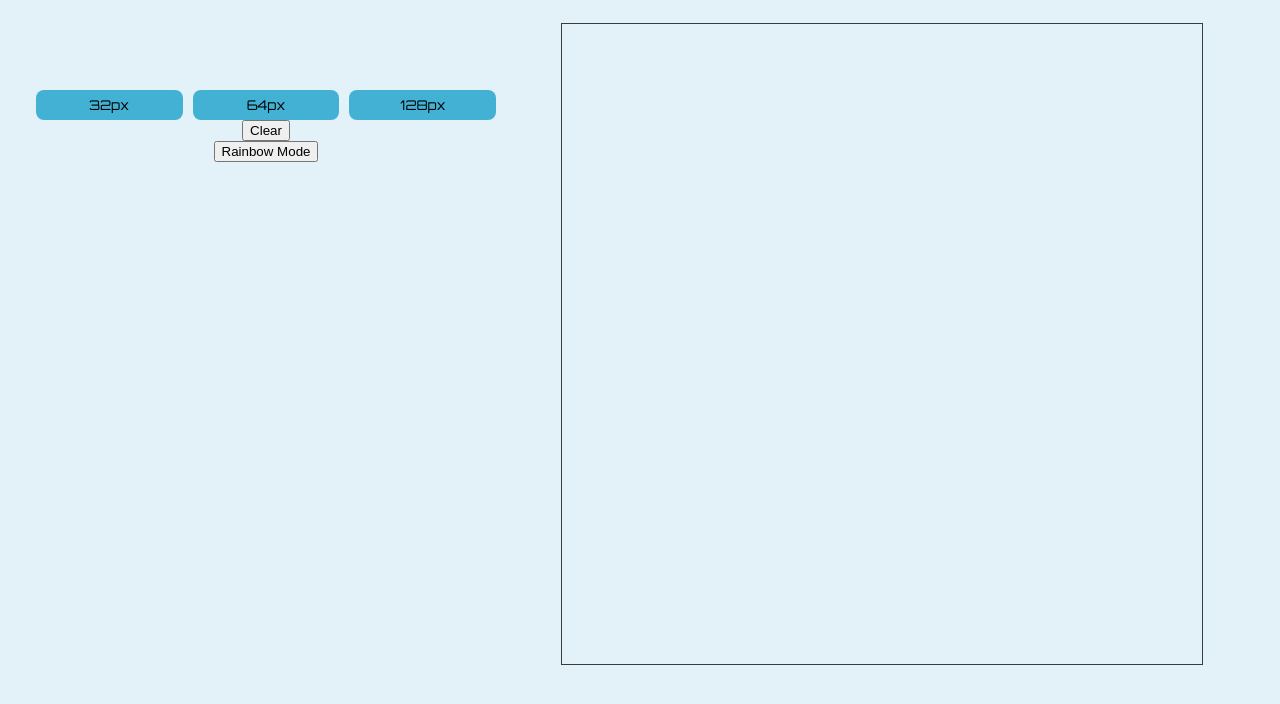
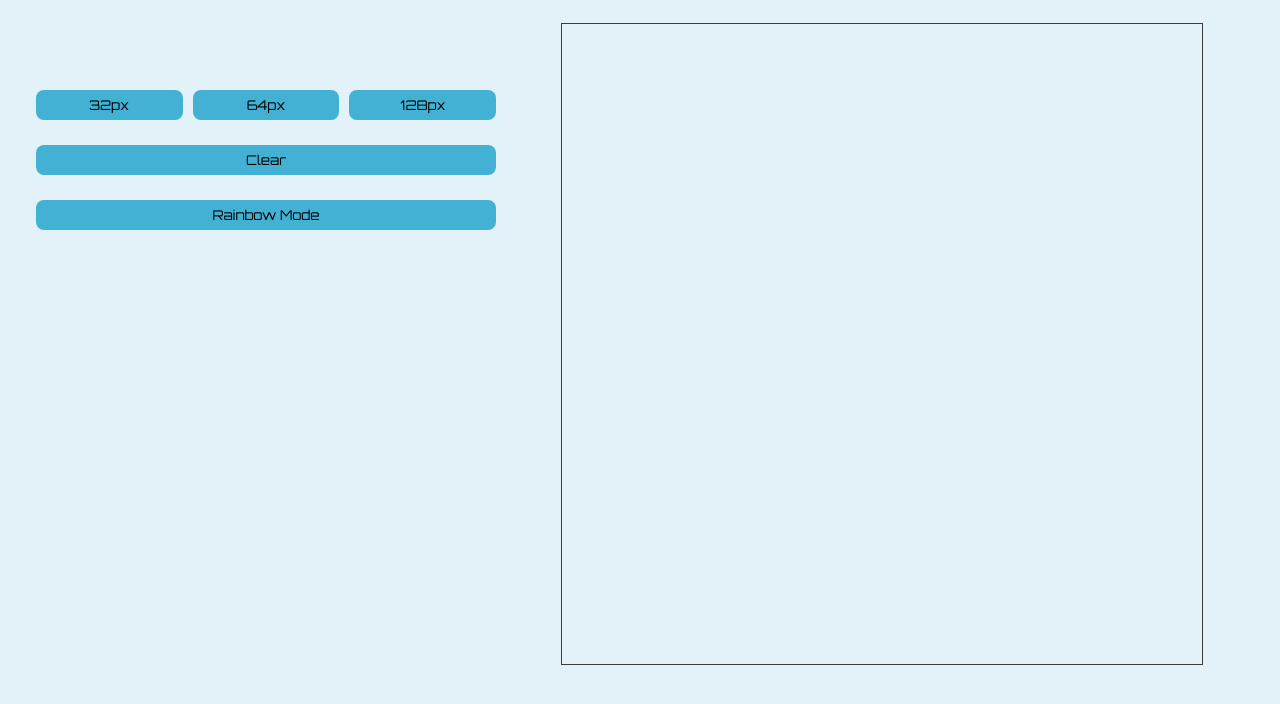
Before and after one commit to AlexJFisher94/etch-a-sketch, a plain HTML site: page index.html in a window 1280 px wide. Shown: the part 78-782 px from the top of the page. Drawn offline with Linux system fonts and the light colour scheme.

Commit message:
Added styling for clear button and rainbow pen button

```diff
--- a/style.css
+++ b/style.css
@@ -61,3 +61,19 @@ h2 {
     height: 30px;
     font-family: 'Orbitron', sans-serif;
 }
+
+#clear, #rainbow-pen {
+    border: none;
+    background-color:rgb(66, 177, 211);
+    border-radius: 8px;
+    width: 90%;
+    height: 30px;
+    font-family: 'Orbitron', sans-serif;
+    margin-top: 25px;
+}
+
+#clear:hover, .pixel-buttons:hover, #rainbow-pen:hover {
+    transform: scale(1.01);
+    border: 1px solid black;
+    transition: all .05s ease-in;
+}
```
